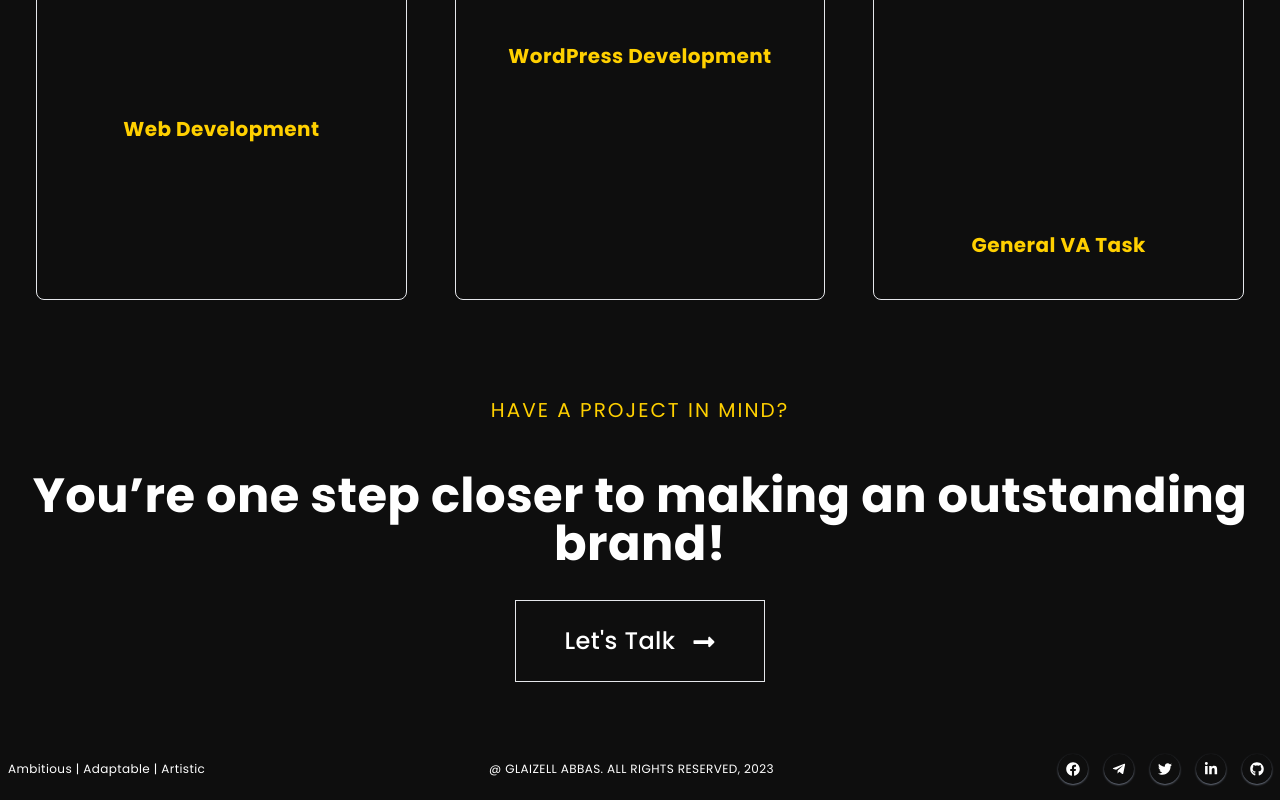
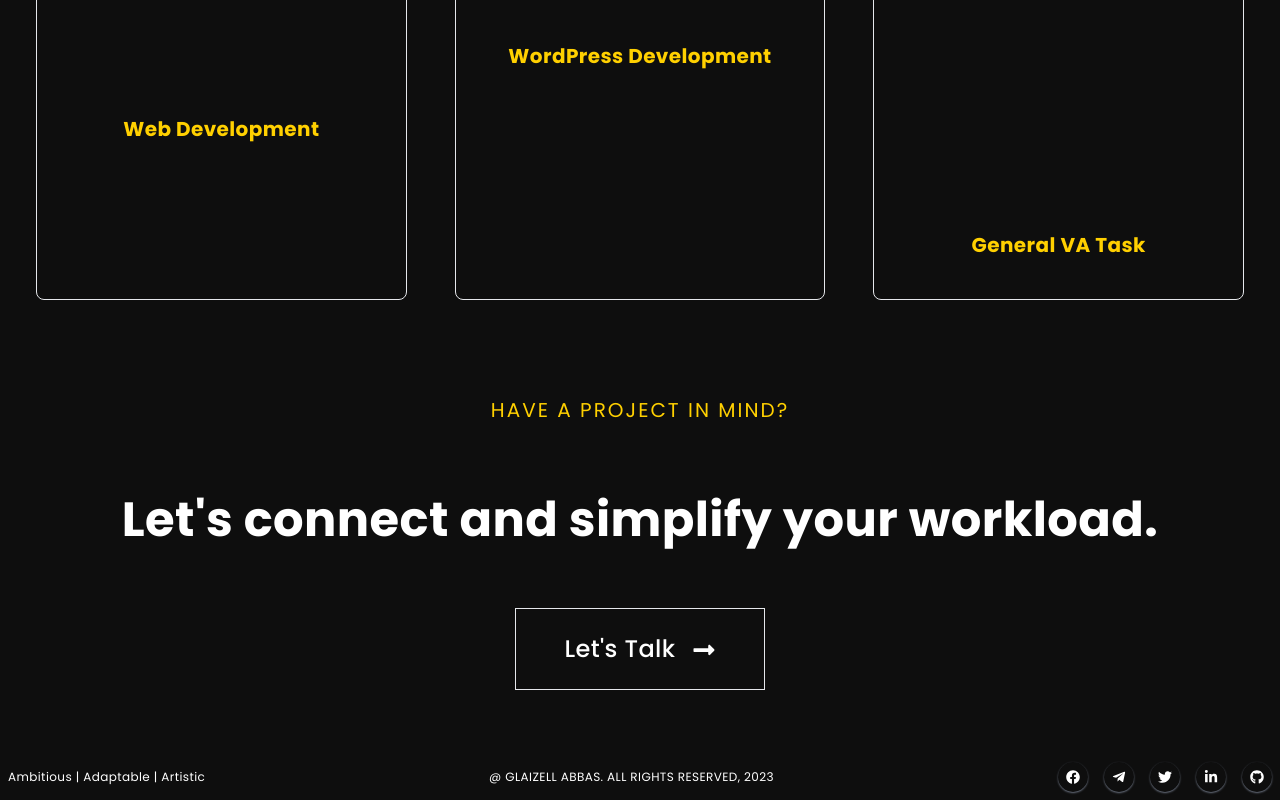
Before and after one commit to glaizell/va-portfolio, a Next.js app: page / in a window 1280 px wide. Shown: the part 3247-4047 px from the top of the page. Built offline with nearby package versions, Linux system fonts and the light colour scheme.

Commit message:
Adjust margin

```diff
--- a/components/ContactMe.jsx
+++ b/components/ContactMe.jsx
@@ -4,11 +4,11 @@ function ContactMe(props) {
   return (
     <div id='contact' className='max-w-[1240px] w-full mx-auto p-2 py-16'>
       <div className='max-w-[1240px] m-auto text-center'>
-        <p className='uppercase text-xl tracking-widest text-[#FFD000] mb-12 md:mb-8'>
+        <p className='uppercase text-xl tracking-widest text-[#FFD000] mb-6 md:mb-14'>
           HAVE A PROJECT IN MIND?
         </p>
-        <h2 className='py-8 md:py-4 md:text-5xl text-2xl mb-14 md:mb-4'>
-          You’re one step closer to making an outstanding brand!
+        <h2 className='py-8 md:py-4 md:text-5xl text-2xl mb-6 md:mb-12'>
+          Let&#39;s connect and simplify your workload.
         </h2>
         <Button onShowContactForm={props.onShowContactForm} />
       </div>
--- a/components/layout/Footer.jsx
+++ b/components/layout/Footer.jsx
@@ -12,10 +12,14 @@ function Footer() {
     <div className=''>
       <div className='text-center lg:flex justify-between items-center p-2 font-light '>
         <div className='flex justify-center items-center'>
-          <p className='text-xs'>Ambitious | Adaptable | Artistic</p>
+          <p className='text-xs mb-2 md:mb-0'>
+            Ambitious | Adaptable | Artistic
+          </p>
         </div>
         <div className='flex justify-center items-center'>
-          <p className='text-xs'>@ GLAIZELL ABBAS. ALL RIGHTS RESERVED, 2023</p>
+          <p className='text-xs mb-4 md:mb-0'>
+            @ GLAIZELL ABBAS. ALL RIGHTS RESERVED, 2023
+          </p>
         </div>
         <div className='flex gap-4 text-sm justify-center items-center'>
           <Link
```
